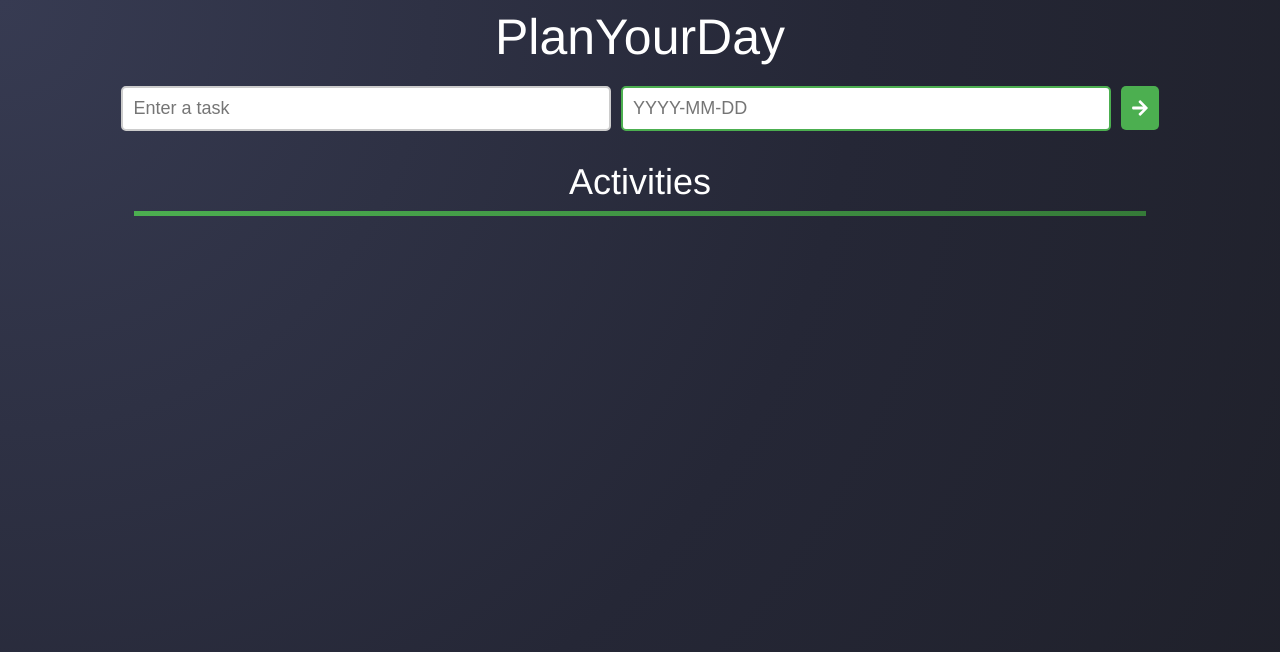
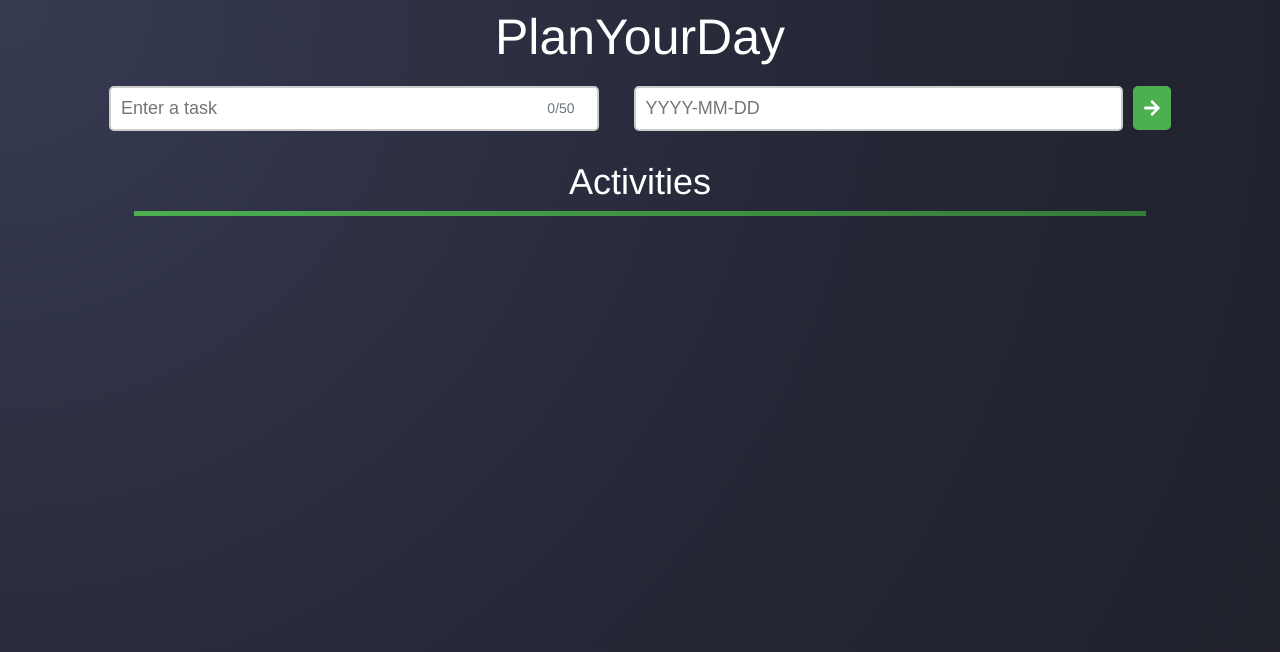
Before and after one commit to Noviru/plan_your_day, a React (Create React App) app in the folder keeptrack/: page /planyourday in a window 1280 px wide. Shown: the top 652 px of the page. Built offline with nearby package versions, Linux system fonts and the light colour scheme.

Commit message:
Added character counter for input

```diff
--- a/keeptrack/src/components/ActivityInput.tsx
+++ b/keeptrack/src/components/ActivityInput.tsx
@@ -1,4 +1,4 @@
-import React from 'react'
+import React, { useState } from 'react';
 import { FaArrowRight } from 'react-icons/fa';
 
 interface Properties{
@@ -10,14 +10,30 @@ interface Properties{
   isDateValid: boolean
 }
 
+
+
+const MAX_LENGTH = 50;
+
 const ActivityInput = ({activity, setActivity, date, setDate, addActivity, isDateValid}: Properties) => {
+  const [inputLength, setInputLength] = useState<number>(activity.length);
+
+  const handleChange = (e: React.ChangeEvent<HTMLInputElement>) => {
+    const inputText = e.target.value;
+    setInputLength(inputText.length);
+    setActivity(inputText.slice(0, MAX_LENGTH));
+  };
+
   return (
     <form className="Input" onSubmit={addActivity}>
-      <input type = "input"
+    <input
+      type="text"
       value={activity}
-      onChange={(e) => setActivity(e.target.value)}
-        placeholder='Enter a task' className="input_activity_field"></input>
-
+      onChange={handleChange}
+      maxLength={MAX_LENGTH}
+      placeholder='Enter a task'
+      className="input_activity_field"
+      />
+      <div className="character-counter">{inputLength}/{MAX_LENGTH}</div>
       <input
         id="date-input"
         type="input"
@@ -25,13 +41,12 @@ const ActivityInput = ({activity, setActivity, date, setDate, addActivity, isDat
         onChange={(e) => setDate(e.target.value)}
         placeholder='YYYY-MM-DD'
         className={`input_activity_field ${isDateValid ? 'valid' : 'invalid'}`}
-      ></input>
-
-
+      />
       <button className="submit" type="submit">
         <FaArrowRight />
       </button>
     </form>
-  )
-}
-export default ActivityInput
+  );
+};
+
+export default ActivityInput;
--- a/keeptrack/src/components/styles.css
+++ b/keeptrack/src/components/styles.css
@@ -14,6 +14,7 @@ body {
 }
 
 .Input {
+    position: relative;
     display: flex;
     flex-direction: row;
     justify-content: center;
@@ -22,14 +23,29 @@ body {
 }
 
 .input_activity_field {
+    position: relative;
     padding: 10px;
     font-size: 18px;
     border: 2px solid #ccc;
     border-radius: 5px;
-    margin-right: 10px;
     width: 40%;
     box-sizing: border-box;
 }
+
+.input_activity_field:focus {
+    outline: none;
+    border-color: #4caf50;
+}
+
+.character-counter {
+    width: 35px;
+    position: relative;
+    bottom: -14px;
+    right: 55px;
+    font-size: 14px;
+    color: #6c757d;
+}
+
 .input_activity_field:focus {
     outline: none;
     border-color: #4caf50;
@@ -48,6 +64,7 @@ body {
     position: relative;
     display: flex;
     align-items: center;
+    margin-left: 10px;
 }
 
 .submit:active {
@@ -96,6 +113,7 @@ form.activity {
 }
 
 .activity-icon {
+    height: 24px;
     cursor: pointer;
     margin-left: 8px;
 }
@@ -124,7 +142,7 @@ form.activity {
     margin: 0 auto 20px auto;
 }
 
-.input_activity_field.valid {
+.input_activity_field.valid:focus{
     border: 2px solid #4caf50;
 }
 
```
